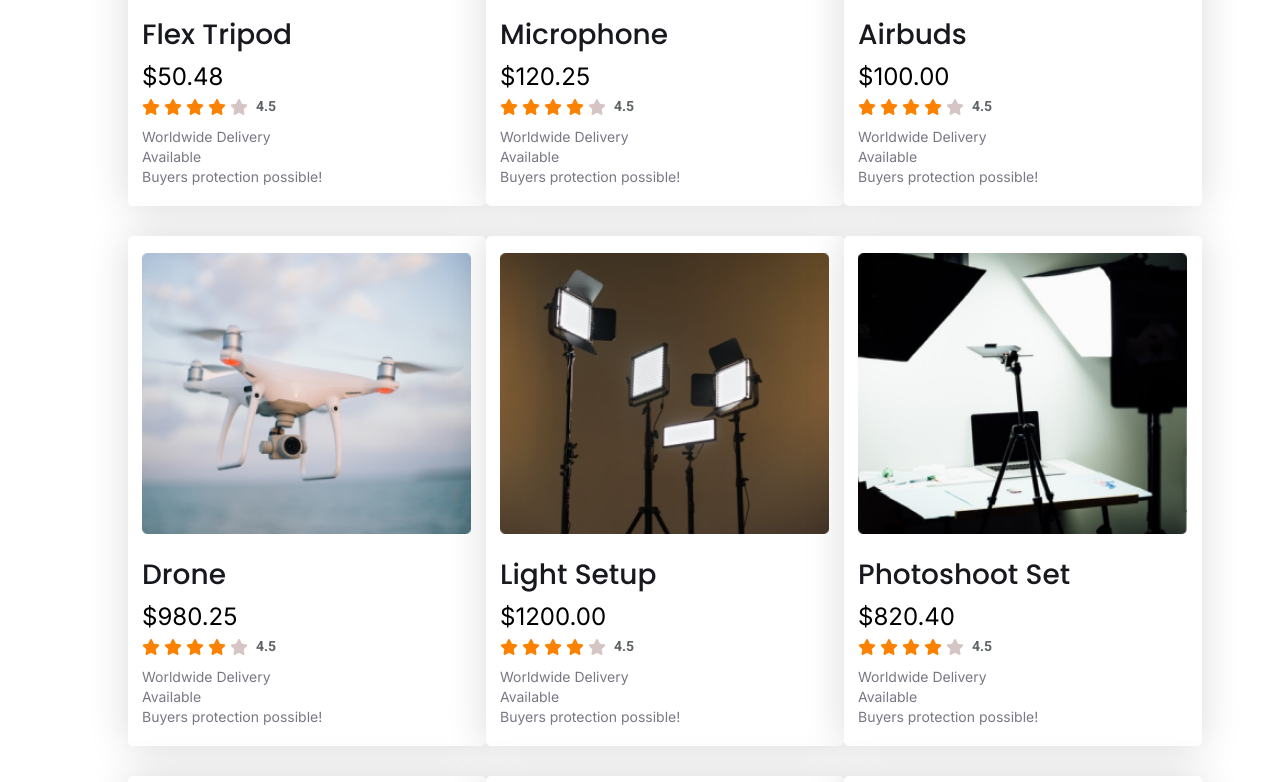
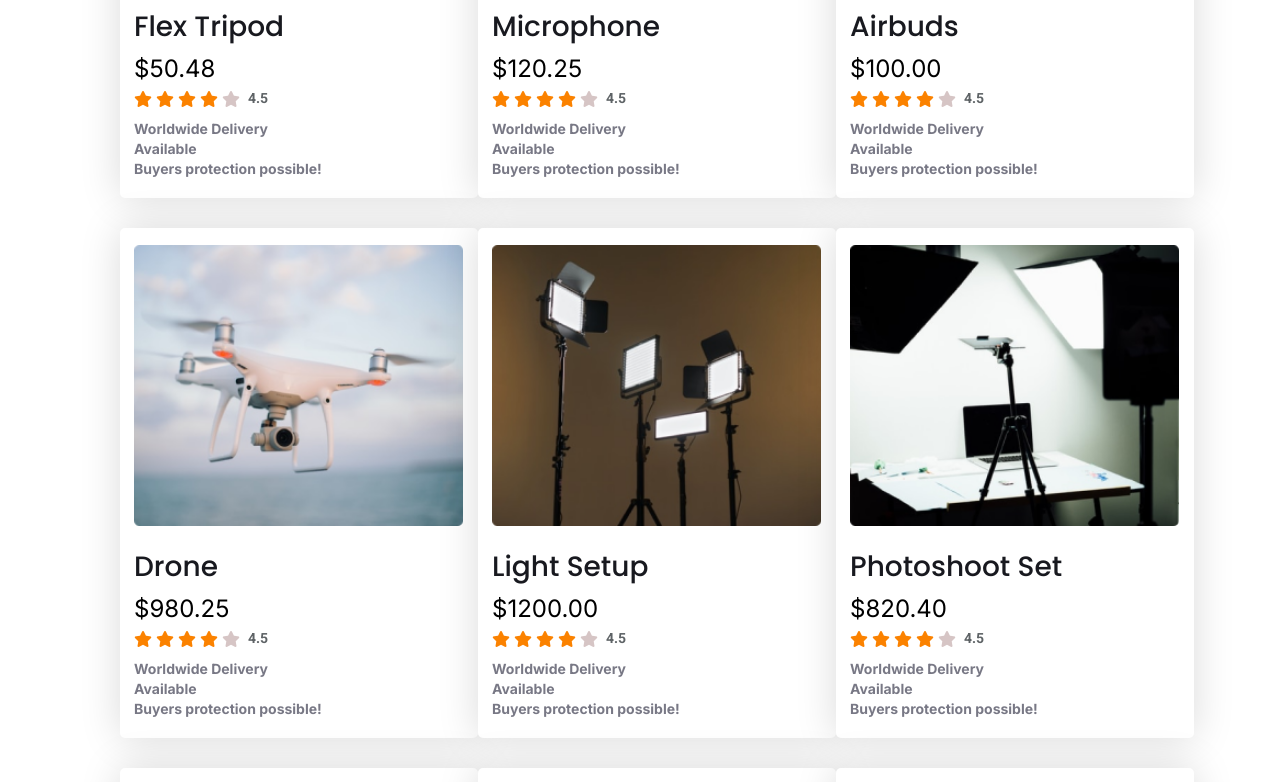
Before and after one commit to ibrahimabir/assignment-two-lite, a plain HTML site: page index.html in a window 1280 px wide. Shown: the part 1280-2062 px from the top of the page. Drawn offline with Linux system fonts and the light colour scheme.

Commit message:
error solved

```diff
--- a/styles.css
+++ b/styles.css
@@ -1,6 +1,5 @@
 /* fonts styles */
 @import url('https://fonts.googleapis.com/css2?family=Inter:wght@400;700&family=Manrope:wght@700&family=Poppins:wght@500;600;700&family=Roboto:wght@700&display=swap');
-</style>
 /* common styles */
 body{
     margin: 0;
@@ -154,7 +153,7 @@ body{
     font-size: 14px;
     font-family: 'Inter', sans-serif;
     color: #787885;
-    font weight: 700;
+    font-weight: 700;
 }
 .right-side-link-button{
     float: right;
```
